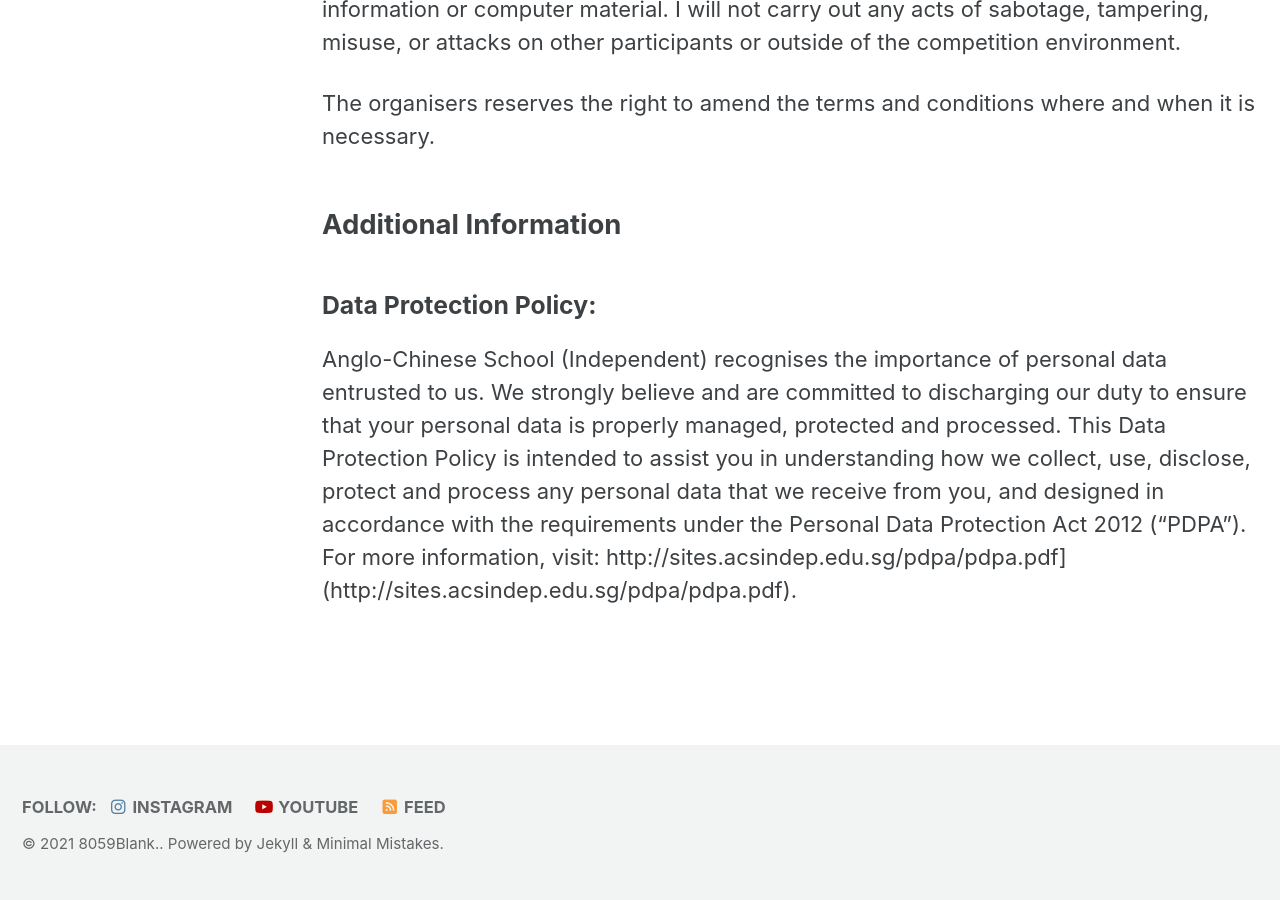
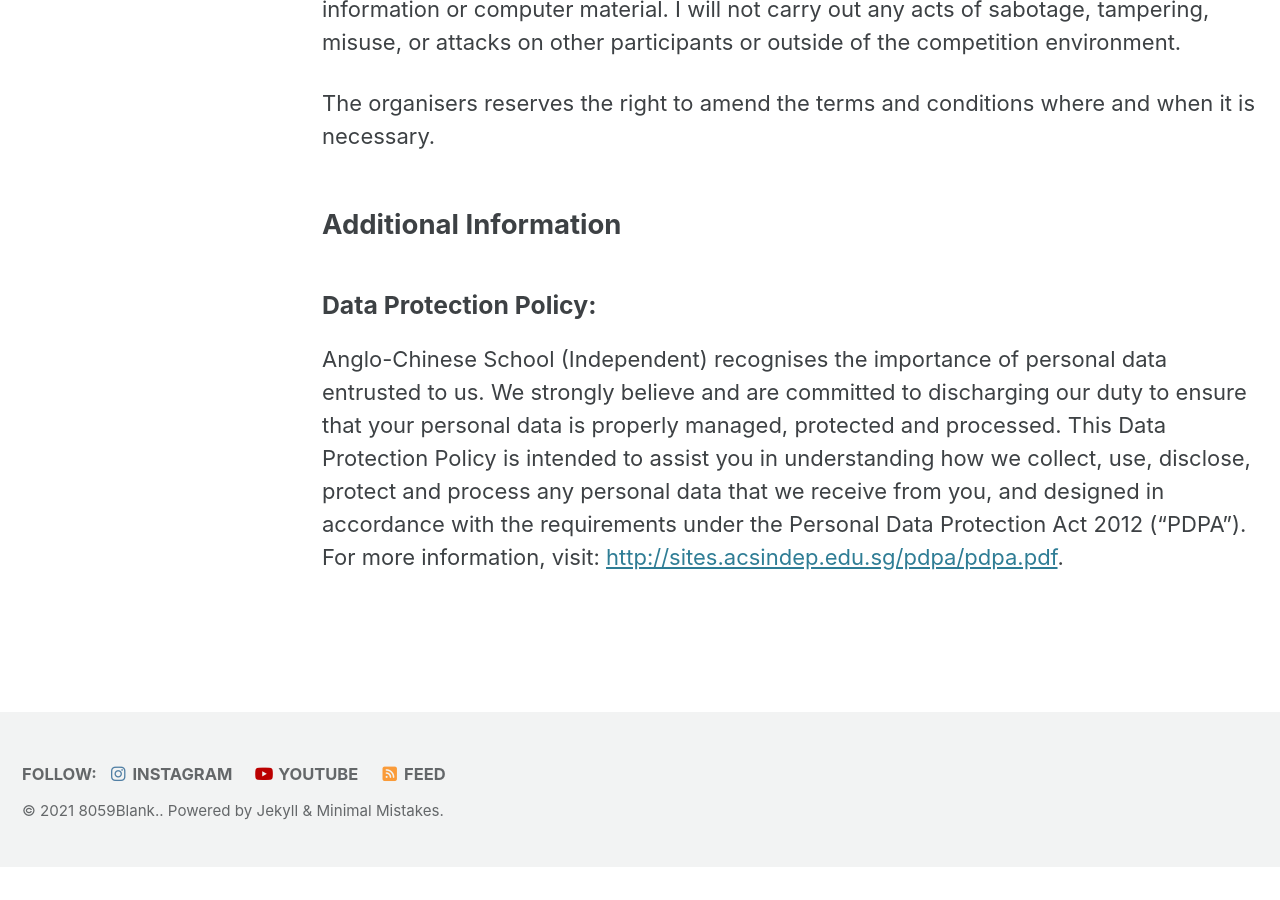
Before and after one commit to 8059blank/8059blank.github.io, a Jekyll site: the page built from _posts/hackac/2021-09-17-HACK@AC Conditions.md, in a window 1280 px wide and 900 px high, scrolled down 1010 px. Built offline with Jekyll 4.4.1, drawn with Linux system fonts in a browser that asks for light colours; cached includes are drawn as plain includes; nearby versions of some CDN libraries; after the commit the page ends 1877 px from its top, so only the background shows below that.

Commit message:
rebuild:

```diff
--- a/_posts/hackac/2021-09-17-HACK@AC Conditions.md
+++ b/_posts/hackac/2021-09-17-HACK@AC Conditions.md
@@ -21,4 +21,4 @@
 ## Additional Information
 
 ### Data Protection Policy:
-Anglo-Chinese School (Independent) recognises the importance of personal data entrusted to us. We strongly believe and are committed to discharging our duty to ensure that your personal data is properly managed, protected and processed. This Data Protection Policy is intended to assist you in understanding how we collect, use, disclose, protect and process any personal data that we receive from you, and designed in accordance with the requirements under the Personal Data Protection Act 2012 (“PDPA”). For more information, visit: http://sites.acsindep.edu.sg/pdpa/pdpa.pdf](http://sites.acsindep.edu.sg/pdpa/pdpa.pdf).
+Anglo-Chinese School (Independent) recognises the importance of personal data entrusted to us. We strongly believe and are committed to discharging our duty to ensure that your personal data is properly managed, protected and processed. This Data Protection Policy is intended to assist you in understanding how we collect, use, disclose, protect and process any personal data that we receive from you, and designed in accordance with the requirements under the Personal Data Protection Act 2012 (“PDPA”). For more information, visit: [http://sites.acsindep.edu.sg/pdpa/pdpa.pdf](http://sites.acsindep.edu.sg/pdpa/pdpa.pdf).
```
Also changed, not shown: _posts/hackac/2021-09-17-HACK@AC Information.md (+4 -4 lines), 1 other file.
